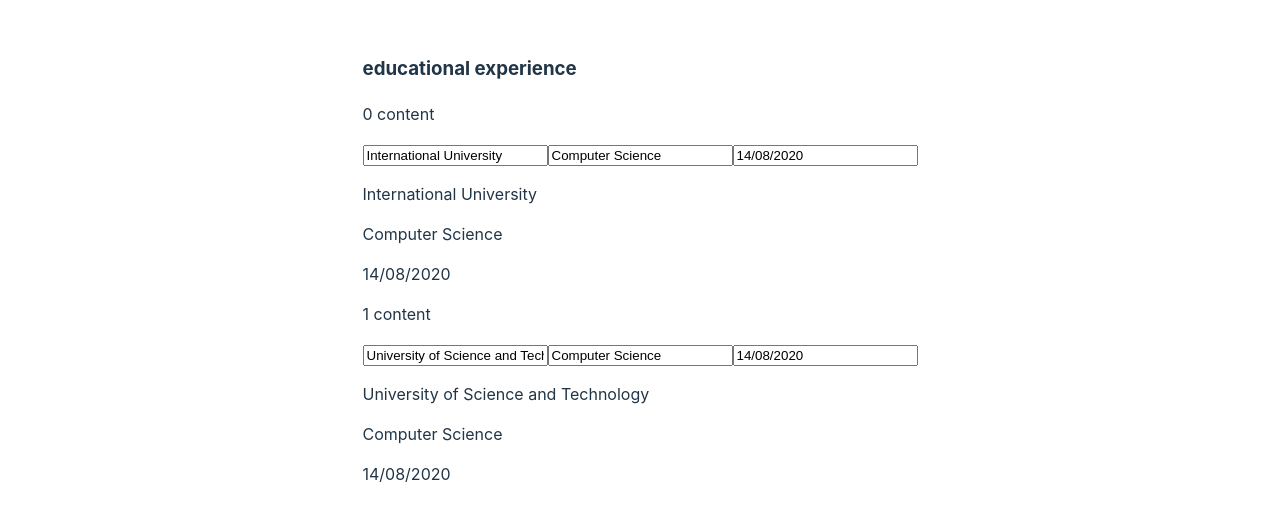
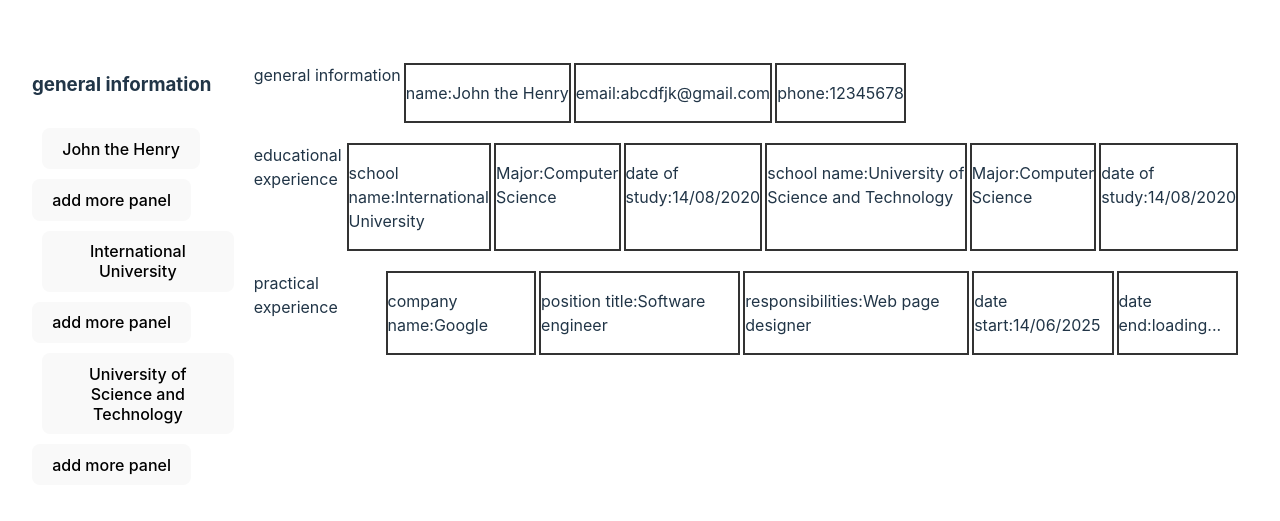
Before and after one commit to phuongle841/project-CV-Application, a React (Vite) app: page / in a window 1280 px wide. Shown: the part 131-652 px from the top of the page. Built offline with nearby package versions, Linux system fonts and the light colour scheme.

Commit message:
Done: on set structure in to display

```diff
--- a/src/App.css
+++ b/src/App.css
@@ -3,7 +3,17 @@
   margin: 0 auto;
   padding: 2rem;
 }
-
+#container {
+  display: flex;
+}
+.section {
+  display: flex;
+  padding: 10px;
+  gap: 3px;
+}
+.section > div {
+  border: 2px solid #333;
+}
 .logo {
   height: 6em;
   padding: 1.5em;
--- a/src/App.jsx
+++ b/src/App.jsx
@@ -1,38 +1,43 @@
 import { useState } from "react";
 import { Structure } from "./components/structure";
+
 import "./App.css";
+import CustomSection from "./components/CustomSection";
 
 function App() {
-  const content = Structure[1].content[0];
-  const title = Structure[1].title;
+  const [structure, setStructure] = useState(Structure);
+  return (
+    <div id="container">
+      <div>
+        <h3>{Structure[0].title}</h3>
+        <CustomSection
+          list={Structure[0].content}
+          structure={structure}
+          setStructure={setStructure}
+          parentIndex={0}
+        ></CustomSection>
+        <CustomSection
+          list={Structure[1].content}
+          structure={structure}
+          setStructure={setStructure}
+          parentIndex={1}
+        ></CustomSection>
+      </div>
 
-  const [defaultData, setDefaultData] = useState(content);
-  const [isActive, setIsActive] = useState(false);
-
-  return (
-    <div id={title}>
-      <h3>{title}</h3>
-      <CustomSection list={Structure[1].content}></CustomSection>
+      <div>
+        <DisplayStructure structure={structure}></DisplayStructure>
+      </div>
     </div>
   );
 }
-function CustomSection({ list }) {
-  // is open is for differ education experience {use number}
-  const [isOpen, setIsOpen] = useState(true);
-  const [defaultData, setDefaultData] = useState(list);
-  console.log(defaultData);
+
+function DisplayStructure({ structure }) {
   return (
     <div>
-      {list.map((content, index) => {
+      {structure.map((section, index) => {
         return (
           <div key={index}>
-            <p>{index} content</p>
-            <ModifyPanel
-              childId={index}
-              defaultData={defaultData}
-              hook={setDefaultData}
-            ></ModifyPanel>
-            <TitlePanel childId={index} defaultData={defaultData}></TitlePanel>
+            <DisplayPanel section={section}></DisplayPanel>
           </div>
         );
       })}
@@ -40,47 +45,32 @@ function CustomSection({ list }) {
   );
 }
 
-function TitlePanel({ childId, defaultData }) {
-  const contents = defaultData[childId];
+function DisplayPanel({ section }) {
   return (
-    <div>
-      {Object.keys(contents).map((content, id) => {
-        return <p key={id}>{contents[content]}</p>;
+    <div className="section">
+      {section.title}
+      {Object.keys(section.content).map((panel, j) => {
+        const contents = section.content[j];
+
+        return <DisplayContents contents={contents} key={j}></DisplayContents>;
       })}
     </div>
   );
 }
 
-function ModifyPanel({ childId, defaultData, hook }) {
-  const contents = defaultData[childId];
+function DisplayContents({ contents }) {
+  console.log(contents);
+
   return (
-    <div>
-      {Object.keys(contents).map((content, id) => {
-        return (
-          <input
-            key={id}
-            type="text"
-            value={contents[content]}
-            onChange={(e) => {
-              console.log(content);
-
-              const newObject = {
-                ...defaultData[childId],
-                [content]: e.target.value,
-              };
-
-              const newData = [...defaultData.toSpliced(childId, 1, newObject)];
-
-              console.log(newData);
-              hook(newData);
-
-              // const newObject = { ...contents, [`${content}`]: e.target.value };
-              // hook(newObject);
-            }}
-          />
-        );
-      })}
-    </div>
+    <>
+      {Object.keys(contents).map((content, id) => (
+        <div key={id}>
+          <p>
+            {content}:{contents[content]}
+          </p>
+        </div>
+      ))}
+    </>
   );
 }
 
--- /dev/null
+++ b/src/components/AddPanel.jsx
@@ -0,0 +1,22 @@
+export default function AddPanel({ defaultData, hook, onChangeStructure }) {
+  const sampleIndex = 0;
+  function onAdd() {
+    const newObject = { ...defaultData[sampleIndex] };
+    whiteningNewObject(newObject);
+    defaultData.push(newObject);
+    const newData = [...defaultData];
+    hook(newData);
+    onChangeStructure(newData);
+
+    function whiteningNewObject(newObject) {
+      Object.keys(newObject).map((attribute) => {
+        newObject[attribute] = "new data";
+      });
+    }
+  }
+  return (
+    <div>
+      <button onClick={onAdd}>add more panel</button>
+    </div>
+  );
+}
--- /dev/null
+++ b/src/components/CustomSection.jsx
@@ -0,0 +1,55 @@
+import { useState } from "react";
+import ModifyPanel from "./ModifyPanel";
+import AddPanel from "./AddPanel";
+
+export default function CustomSection({
+  list,
+  structure,
+  setStructure,
+  parentIndex,
+}) {
+  // is open is for differ education experience {use number}
+  const [isOpen, setIsOpen] = useState(1);
+  const [defaultData, setDefaultData] = useState(list);
+
+  function onChangeStructure(content) {
+    structure[parentIndex].content = content;
+    let newStructure = [...structure];
+    setStructure(newStructure);
+  }
+  return (
+    <div>
+      {defaultData.map((content, index) => {
+        return (
+          <div key={index}>
+            <div>
+              <ModifyPanel
+                childId={index}
+                defaultData={defaultData}
+                hook={setDefaultData}
+                onChangeStructure={onChangeStructure}
+              ></ModifyPanel>
+              <AddPanel
+                defaultData={defaultData}
+                hook={setDefaultData}
+                onChangeStructure={onChangeStructure}
+                parentIndex={parentIndex}
+              ></AddPanel>
+            </div>
+          </div>
+        );
+      })}
+    </div>
+  );
+}
+
+function DisplayPanel({ defaultData }) {
+  const contents = defaultData[childId];
+  return (
+    <div>
+      {Object.keys(contents).map((content, id) => {
+        return <p key={id}>{contents[content]}</p>;
+      })}
+    </div>
+  );
+}
--- /dev/null
+++ b/src/components/ModifyPanel.jsx
@@ -0,0 +1,66 @@
+import { useState } from "react";
+
+export default function ModifyPanel({
+  childId,
+  defaultData,
+  hook,
+  onChangeStructure = { onChangeStructure },
+}) {
+  const contents = defaultData[childId];
+  const [constData, setConstData] = useState(defaultData);
+
+  const [isActive, setIsActive] = useState(false);
+
+  return (
+    <div style={{ padding: "10px" }}>
+      {Object.keys(contents).map((content, id) => {
+        function handleActive() {
+          isActive ? setIsActive(false) : setIsActive(true);
+        }
+        function swapContentCurrentChild(value) {
+          const newObject = {
+            ...defaultData[childId],
+            [content]: value,
+          };
+          const newData = [...defaultData.toSpliced(childId, 1, newObject)];
+          hook(newData);
+        }
+        function handleInput(e) {
+          swapContentCurrentChild(e.target.value);
+        }
+        function handleSave() {
+          setConstData(defaultData);
+          onChangeStructure();
+          setIsActive(false);
+        }
+        function handleCancel() {
+          hook(constData);
+          setIsActive(false);
+        }
+
+        return (
+          <div key={id}>
+            {id === 0 && !isActive && (
+              <button onClick={handleActive}>{`${contents[content]}`}</button>
+            )}
+            {isActive && (
+              <div>
+                <input
+                  type="text"
+                  value={contents[content]}
+                  onChange={handleInput}
+                />
+              </div>
+            )}
+            {id === Object.keys(contents).length - 1 && isActive && (
+              <div>
+                <button onClick={handleSave}>save</button>
+                <button onClick={handleCancel}>cancel</button>
+              </div>
+            )}
+          </div>
+        );
+      })}
+    </div>
+  );
+}
--- a/src/components/structure.js
+++ b/src/components/structure.js
@@ -1,11 +1,13 @@
 export const Structure = [
   {
     title: "general information",
-    content: {
+    content: [
+      {
         name: "John the Henry",
         email: "abcdfjk@gmail.com",
         phone: "12345678",
       },
+    ],
   },
   {
     title: "educational experience",
@@ -24,12 +26,14 @@ export const Structure = [
   },
   {
     title: "practical experience",
-    content: {
+    content: [
+      {
         "company name": "Google",
         "position title": "Software engineer",
         responsibilities: "Web page designer",
         "date start": "14/06/2025",
         "date end": "loading...",
       },
+    ],
   },
 ];
```
Lines whose indentation alone changed are shown as unchanged.
